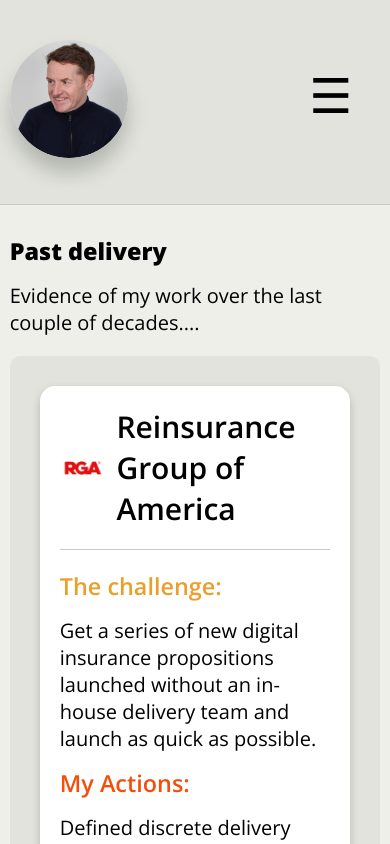
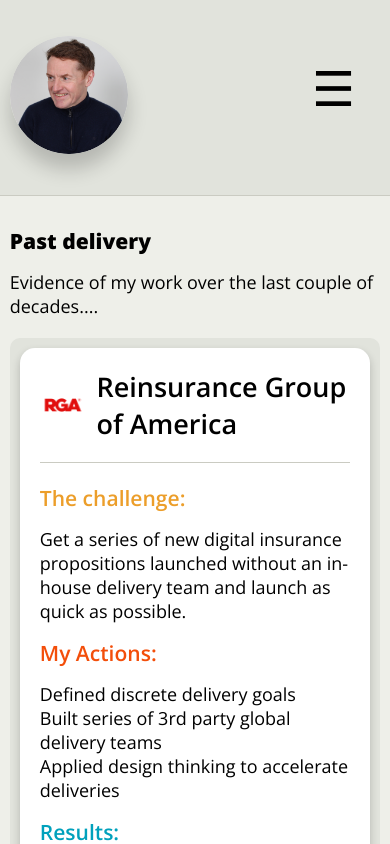
Before and after one commit to johndck/johndick-me-react-build, a React (Vite) app: page /Evidence in a window 390 px wide. Shown: the top 844 px of the page. Built offline with nearby package versions, Linux system fonts and the light colour scheme.

Commit message:
updated with more responsive changes

```diff
--- a/src/index.css
+++ b/src/index.css
@@ -82,7 +82,7 @@
   margin: 0;
   padding: 0;
   font-family: "Open Sans", sans-serif;
-  font-size: 20px;
+  font-size: 18px;
   background-color: var(--background-color);
   /* display: flex;
   place-items: center;*/
@@ -719,6 +719,10 @@
     max-width: 90%;
   }
 
+  .evidenceCardHolder {
+    padding: 10px;
+  }
+
   .footerContent {
     max-width: 90%;
   }
```
